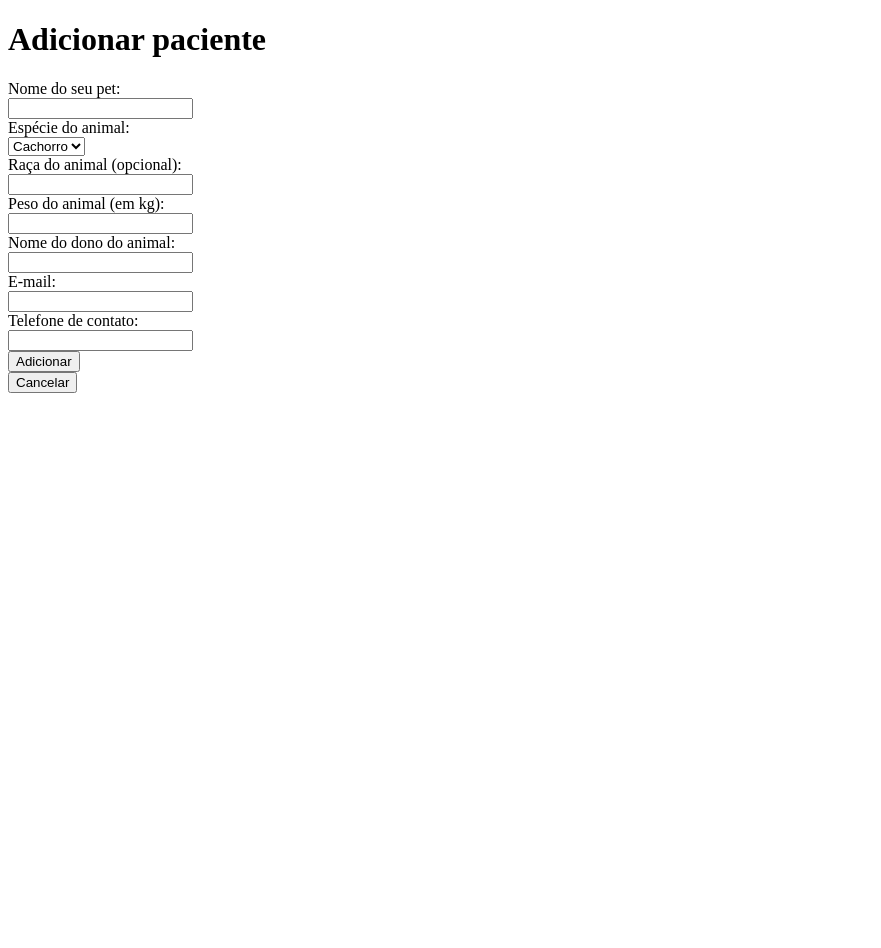
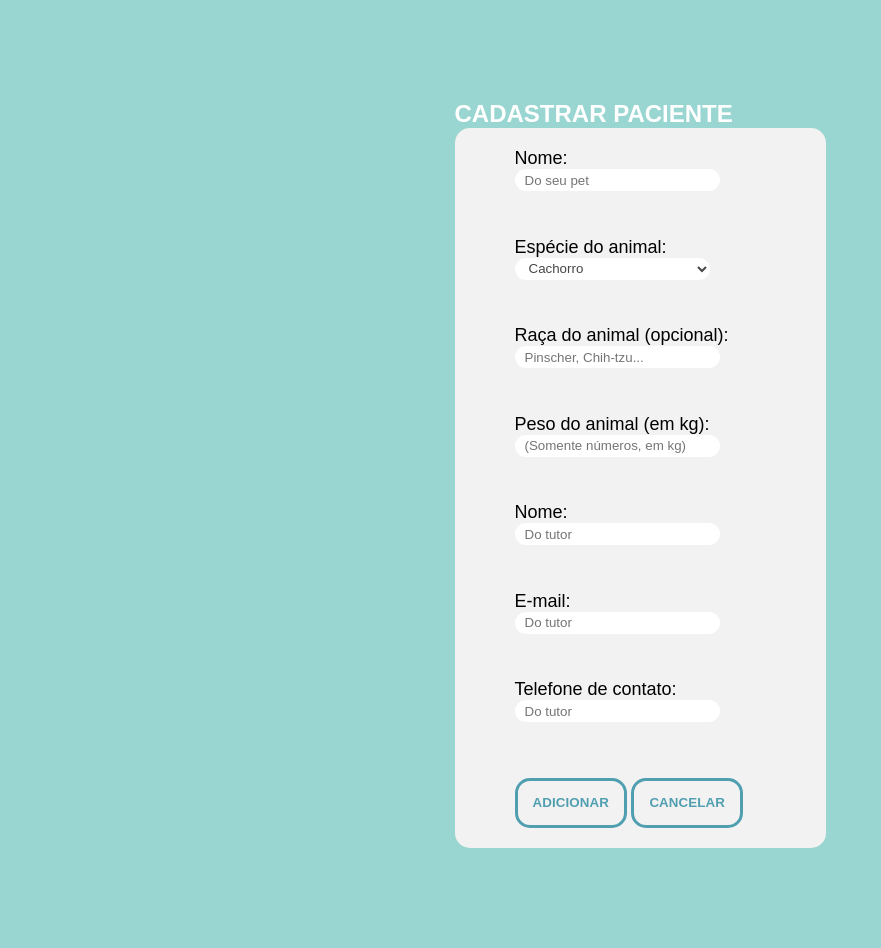
Before and after one commit to ciraht/dogdodoiAGORAVAI2, a Flask app: page /adicionar_paciente in a window 1280 px wide. Shown: the whole page, without its empty margins (0-881 px from the left). Before the commit the page ends 393 px from the top, so only its background shows below. Run offline with Flask 3, Linux system fonts and the light colour scheme.

Commit message:
html e css da página de adicionar paciente
Também houveram preparações na parte de agendar consulta. Aguardando o rodapé e o cabeçalho para padronização.

```diff
--- a/Templates/adicionar_paciente.html
+++ b/Templates/adicionar_paciente.html
@@ -4,17 +4,27 @@
     <meta charset="UTF-8">
     <meta name="viewport" content="width=device-width, initial-scale=1.0">
     <title>Adicionar paciente</title>
+    <link rel="stylesheet" href="../static/css/adicionar_paciente.css">
 </head>
 <body>
-    <h1>Adicionar paciente</h1>
+    <header>
 
+    </header>
+    <main>
+        <section>
+            <h1>CADASTRAR PACIENTE</h1>
+
+            <div class="bloco-form">
                 <form action="/adicionar_paciente" method="POST">
                     <!-- # Código[0], nome[1], espécie[2], raça[3], peso[4], email[5], nome-tutor[6]
                     # e telefone de contato [7]. -->
-        <label for="nome">Nome do seu pet: </label><br>
-        <input type="text" id="nome" name="nome" required><br>
+                    <div>
+                        <label for="nome">Nome: </label>
+                        <input type="text" id="nome" name="nome" placeholder="Do seu pet" required>
+                    </div>
 
-        <label for="especie">Espécie do animal: </label><br>
+                    <div>
+                        <label for="especie">Espécie do animal: </label>
                         <select id="especie" name="especie">
                             <option value="Cachorro">Cachorro</option>
                             <option value="Gato">Gato</option>
@@ -22,29 +32,42 @@
                             <option value="Passaro">Pássaro</option>
                             <option value="Outro">Outro</option>
                         </select>
+                    </div>
 
                     <div id="div_outros2" style="display: none">
                         <label for="outros">Escreva a espécie de seu animal: </label>
                         <input type="text" id="outros" name="outros" step="0.01" >
-        </div> <br>
+                    </div>
 
-        <label for="raca">Raça do animal (opcional): </label><br>
-        <input type="text" id="raca" name="raca"><br>
+                    <div>
+                        <label for="raca">Raça do animal (opcional): </label>
+                        <input type="text" id="raca" name="raca" placeholder="Pinscher, Chih-tzu...">
+                    </div>
 
-        <label for="peso">Peso do animal (em kg): </label><br>
-        <input type="number" id="peso" name="peso"><br>
+                    <div>
+                        <label for="peso">Peso do animal (em kg): </label>
+                        <input type="number" id="peso" name="peso" placeholder="(Somente números, em kg)"><br>
+                    </div>
 
-        <label for="nome-tutor">Nome do dono do animal:</label><br>
-        <input type="text" id="nome-tutor" name="nome-tutor" required><br>
+                    <div>
+                        <label for="nome-tutor">Nome:</label>
+                        <input type="text" id="nome-tutor" name="nome-tutor" placeholder="Do tutor" required><br>
+                    </div>
 
-        <label for="email">E-mail:</label><br>
-        <input type="email" id="email" name="email" required><br>
+                    <div>
+                        <label for="email">E-mail:</label>
+                        <input type="email" id="email" name="email" placeholder="Do tutor" required>
+                    </div>
 
-        <label for="telefone">Telefone de contato:</label><br>
-        <input type="number" id="telefone" name="telefone" required><br>
+                    <div>
+                        <label for="telefone">Telefone de contato:</label>
+                        <input type="number" id="telefone" name="telefone" placeholder="Do tutor" required><br>
+                    </div>
 
-        <input type="submit" value="Adicionar">
-
+                    <div>
+                        <button type="submit" class="botao-especial">ADICIONAR</button>
+                        <a href="/"><button class="botao-especial"> CANCELAR </button></a>
+                    </div>
                 </form>
 
 
@@ -61,6 +84,12 @@
                         })
 
                 </script>
-    <a href="/"><button> Cancelar </button></a>
+
+            </div>
+        </section>
+    </main>
+    <footer>
+
+    </footer>
 </body>
 </html>
--- a/Templates/agendar_consulta.html
+++ b/Templates/agendar_consulta.html
@@ -4,6 +4,7 @@
     <meta charset="UTF-8">
     <meta name="viewport" content="width=device-width, initial-scale=1.0">
     <title>Adicionar consulta</title>
+    <link rel="stylesheet" href="../static/css/agendar_consulta.css">
 </head>
 <body>
     <h1>Agendar consulta</h1>
@@ -31,7 +32,7 @@
         <label for="sintomas">Informe os sintomas do animal ou o motivo da consulta:</label><br>
         <input type="text" id="sintomas" name="sintomas" required><br>
 
-        <input type="submit" value="Agendar">
+        <button type="submit">Adicionar</button>
     </form>
     <a href="/"><button> Cancelar </button></a>
 </body>
--- /dev/null
+++ b/static/css/adicionar_paciente.css
@@ -0,0 +1,78 @@
+*{
+    margin: 0;
+    padding: 0;
+    text-decoration: none;
+    font-family: Arial, Helvetica, sans-serif;
+    color: #ffff;
+}
+main {
+    background-color: #99D6D1;
+    display: flex;
+    justify-content: center;
+
+    padding-top: 100px;
+    padding-bottom: 100px;
+}
+.bloco-form {
+    background-color: #F2F2F2;
+    height: 85vh;
+    width: 331px;
+    border-radius: 15px 15px 15px 15px;
+    padding: 20px;
+    display: flex;
+    justify-content: center;
+}
+label {
+    width: 251px;
+    display: flex;
+    flex-direction: row;
+    justify-content: space-between;
+}
+.bloco-form form {
+    display: flex;
+    flex-direction: column;
+    flex-wrap: wrap;
+    justify-content: space-between;
+}
+
+.bloco-form label {
+    color: black;
+    font-size: large;
+    font-weight: 500;
+}
+.bloco-form input {
+    border-radius: 15px 15px 15px 15px;
+    border-style: none;
+    background-color: white;
+    color: rgb(70, 70, 70);
+    width: 195px;
+    height: 22px;
+    padding-left: 10px;
+}
+.bloco-form select {
+    border-radius: 15px 15px 15px 15px;
+    border-style: none;
+    background-color: white;
+    color: rgb(70, 70, 70);
+    width: 195px;
+    height: 22px;
+    padding-left: 10px;
+}
+select option {
+    color: rgb(70, 70, 70);
+}
+.botao-especial {
+    height: 50px;
+    border-radius: 15px 15px 15px 15px;
+    background-color: #ffffff00;
+    border:  solid #509FB0 3px;
+    color: #509FB0;
+    margin: 0px;
+    letter-spacing: 0.1px;
+    margin-top:10px;
+    font-weight: 800;
+    padding-left: 15px;
+    padding-right:15px;
+
+    position: relative;
+}
```
Also changed, not shown: static/css/agendar_consulta.css (added, +7 -0 lines). Lines whose indentation alone changed are shown as unchanged.
